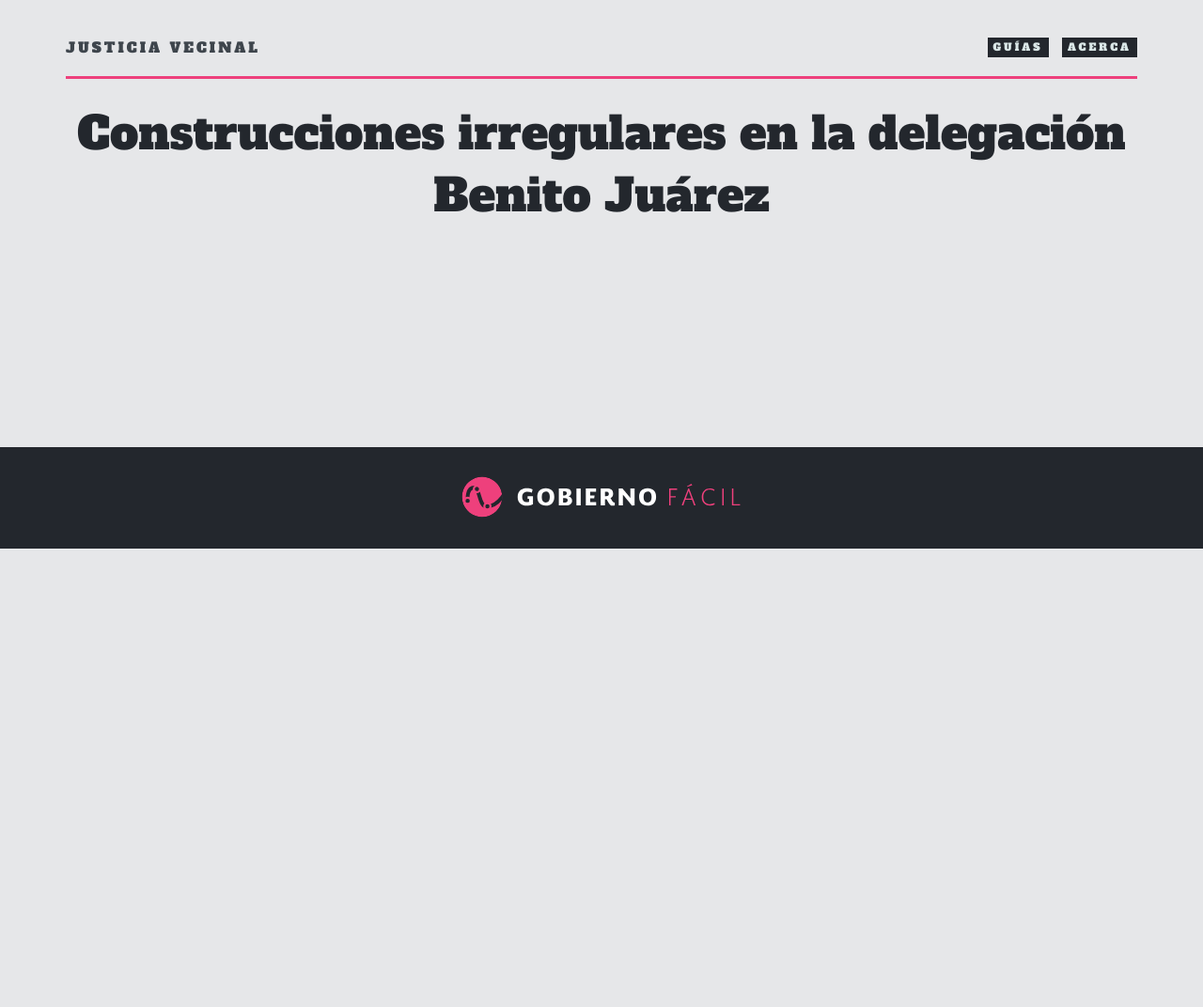
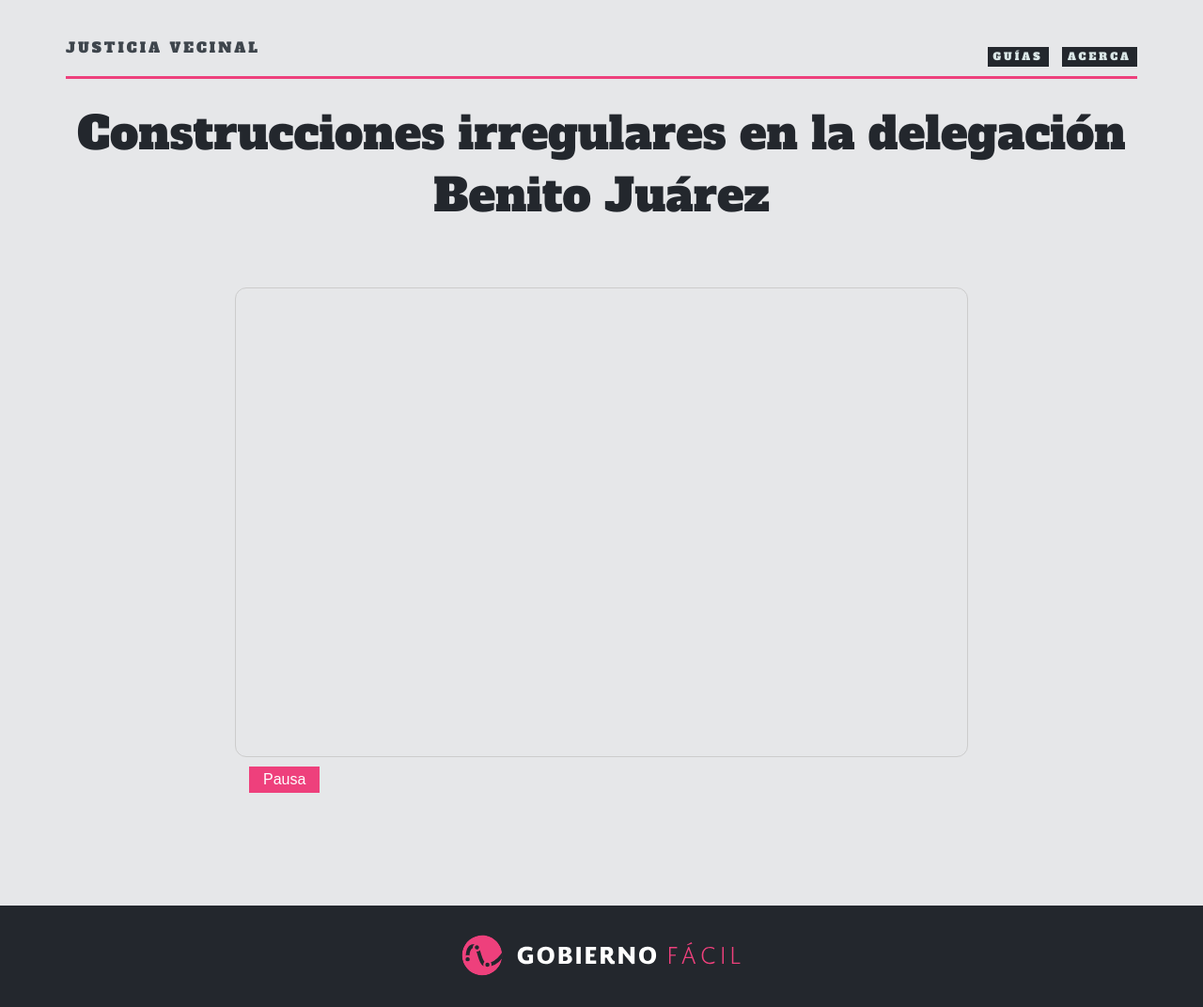
Before and after one commit to GobiernoFacil/justicia_ciudadana, a PHP site: page / in a window 1280 px wide. Shown: the whole page at 94% size. Before the commit the page ends 584 px from the top, so only its background shows below. Run offline with PHP 8.4, Linux system fonts and the light colour scheme; some libraries are stand-ins or nearby versions.

Commit message:
add slider

```diff
--- a/css/styles.css
+++ b/css/styles.css
@@ -751,7 +751,7 @@
 /* =Main content and comment content
 -------------------------------------------------------------- */
 .the_header {
-  padding: 40px 0 90px; }
+  padding: 40px 0; }
   .the_header h2 {
     color: #3E454C;
     font-size: 15px;
@@ -781,6 +781,33 @@
   padding: 25px 0;
   font-family: "Alfa Slab One", sans-serif;
   text-align: center; }
+
+.rolling {
+  padding: 0;
+  border-radius: 12px;
+  overflow: hidden;
+  border: solid 1px #ccc;
+  height: 500px;
+  position: relative; }
+  .rolling .slide {
+    position: absolute;
+    border-radius: 50%;
+    display: inline-block;
+    left: -780px;
+    top: 0; }
+    .rolling .slide figure {
+      width: 780px; }
+
+.nav {
+  margin-top: 10px; }
+  .nav button {
+    background: #ee407c;
+    border: 0;
+    padding: 5px 15px;
+    color: #fff;
+    text-align: center; }
+    .nav button:hover {
+      background: #23272d; }
 
 footer {
   background: #23272d;
--- a/index.php
+++ b/index.php
@@ -26,6 +26,29 @@
 				<h1>Construcciones irregulares en la delegación Benito Juárez</h1>
 			</div>
 		</header>
+		<div class="row">
+			<div class="col-sm-8 col-sm-offset-2 rolling">
+				<div  class="slide">
+					<figure>
+						<img src="/img/slide/1.jpg">
+					</figure>
+				</div>
+				<div  class="slide">
+					<figure>
+						<img src="/img/slide/2.jpg">
+					</figure>
+				</div>
+				<div  class="slide">
+					<figure>
+						<img src="/img/slide/3.jpg">
+					</figure>
+				</div>
+			</div>
+			<div class="col-sm-8 col-sm-offset-2 nav">
+			<button id="pause">Pausa</button>
+			</div>
+		</div>
+
 	</div>
 	<footer>
 		<div class="container">
--- a/js/controller.js
+++ b/js/controller.js
@@ -38,7 +38,34 @@
     // ------------------------
     //
     initialize : function(){
+      	// run the animation
+		this.enable_animation();
+	},
 
+
+	//
+    // A N I M A T I O N S
+    // ------------------------------------------------------------------------------
+    //
+	enable_animation : function () {
+
+		var pauseBtn = this.$("#pause"),
+		tl = new TimelineMax({repeat:-1});
+
+		tl.staggerTo(".slide", 1, {x:780, force3D:true}, 5)
+
+		tl.pause() // pauses the animation
+		tl.paused() // gets paused state, returns true or false
+		tl.paused(true) // sets paused state to true
+		tl.paused(!tl.paused()) // sets paused state to inverse of current paused state.
+
+		tl.repeatDelay(5);
+
+		pauseBtn.on("click", function() {
+			tl.paused(!tl.paused());
+			var btn_txt		= tl.paused() ? "Continuar" : "Pausa";
+			pauseBtn.html('').append(btn_txt);
+		})
 	}
 
   });
```
